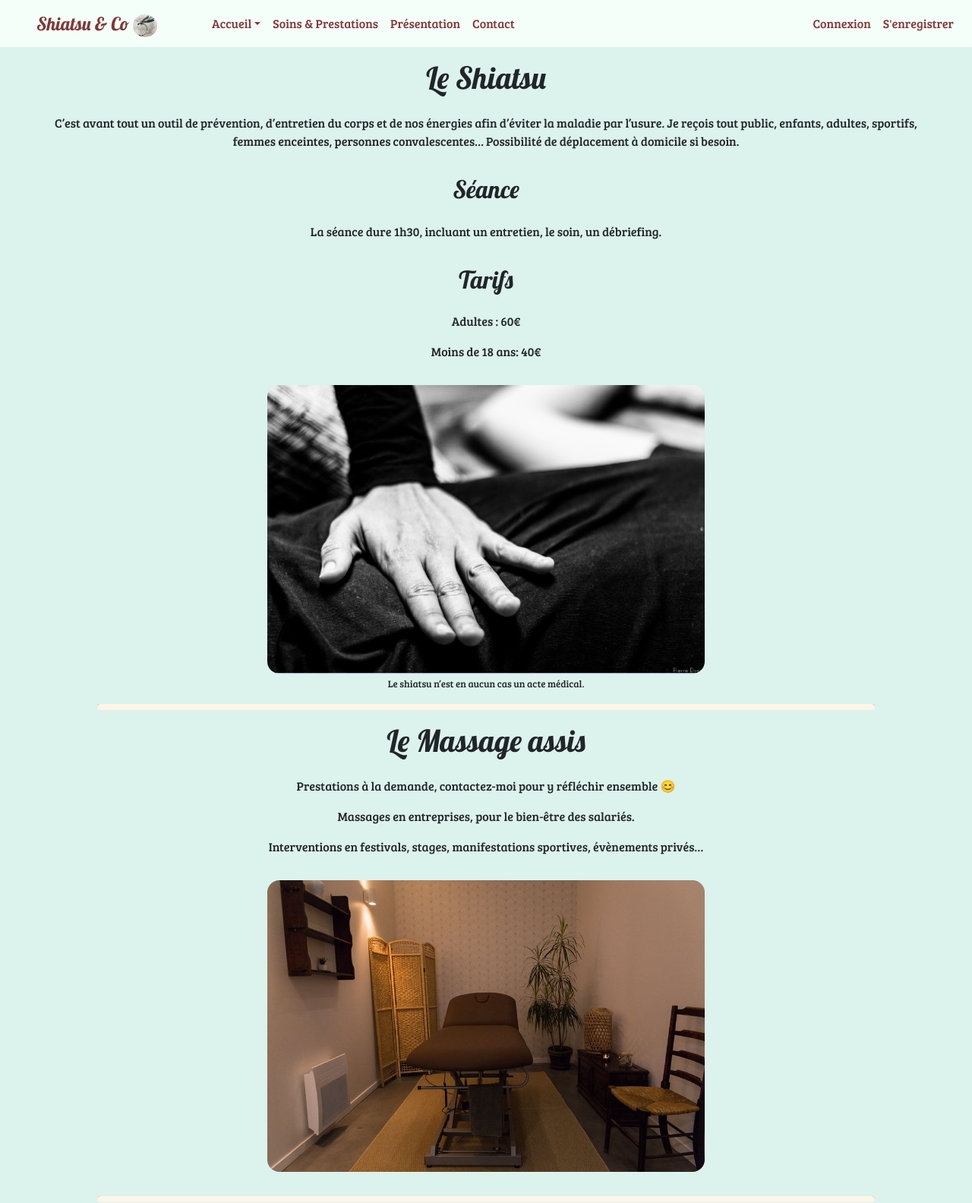
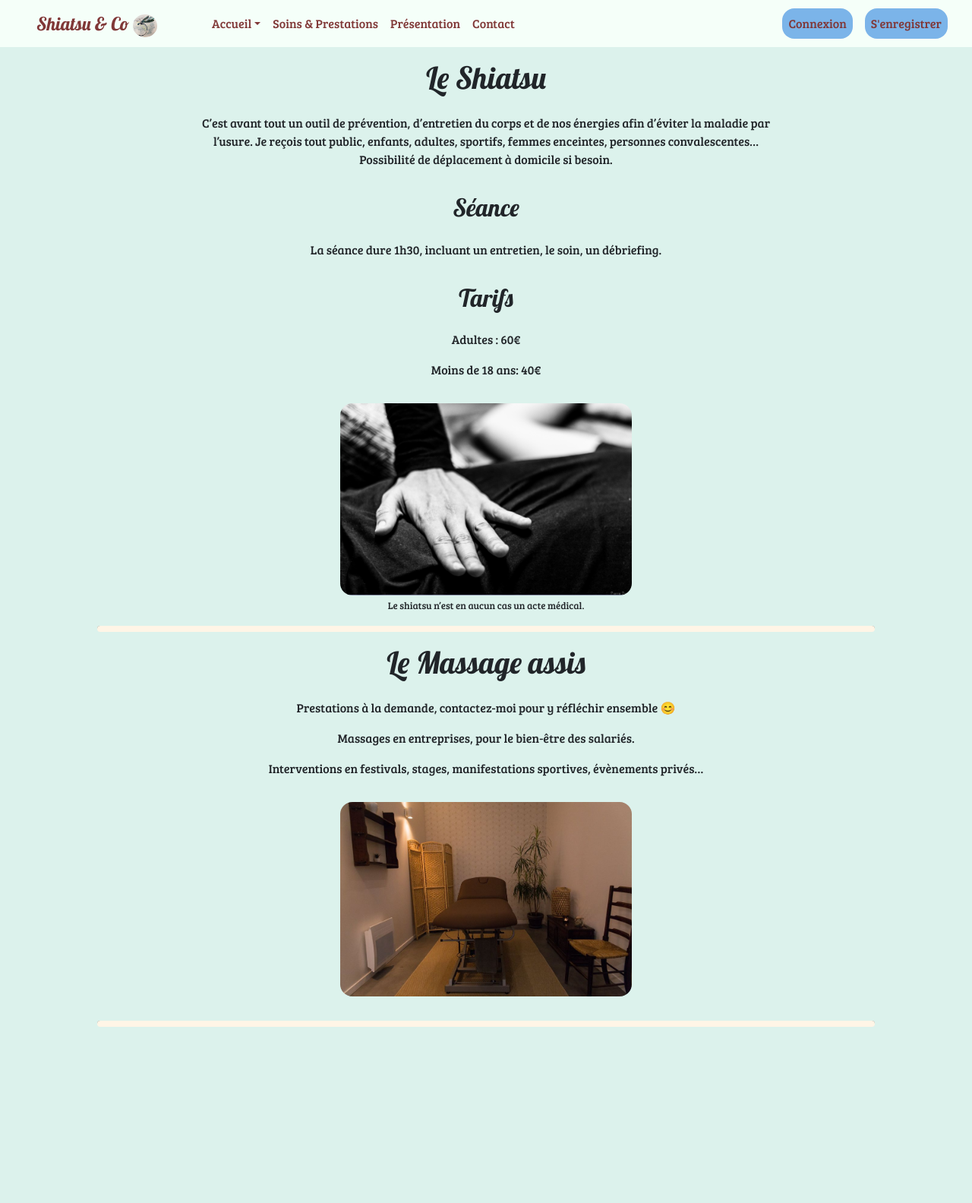
Before and after one commit to alanpacaud/ShiatsuCo, a Symfony app: template templates/main/soins.html.twig in a window 1280 px wide. Shown: the top 1584 px of the page at 76% size. After the commit the page ends 1352 px from the top, so only its background shows below. Run offline with Twig, Linux system fonts and the light colour scheme; the template is opened without the code that fills it, so the values that code supplies are empty; some libraries are stand-ins or nearby versions.

Commit message:
Re-Shape login & signUp in nav

```diff
--- a/public/css/style-centered-text.css
+++ b/public/css/style-centered-text.css
@@ -0,0 +1,5 @@
+/*Rules for long text shaping*/
+.description{
+    margin-left: 20%;
+    margin-right: 20%;
+}
--- a/public/css/style-logout-nav.css
+++ b/public/css/style-logout-nav.css
@@ -3,3 +3,8 @@ li#logout-shape{
     background-color: #FAB1AA!important;
     border-radius: 1rem;
 }
+li.login-shape{
+    border-radius: 1rem;
+    background-color: #7BB4E9;
+    margin-right: 1rem;
+}
--- a/public/css/style-presentation.css
+++ b/public/css/style-presentation.css
@@ -71,7 +71,3 @@ nav {
     border-radius: 0.5rem;
     border: solid #212529;
 }
-#description{
-    margin-left: 20%;
-    margin-right: 20%;
-}
--- a/templates/base.html.twig
+++ b/templates/base.html.twig
@@ -33,6 +33,7 @@
 {#    STYLESHEETS#}
     {% block stylesheets %}<link rel="stylesheet" href="{{ asset('css/style.css') }}">{% endblock %}
     <link rel="stylesheet" href="{{ asset('css/style-logout-nav.css') }}">
+    <link rel="stylesheet" href="{{ asset('css/style-centered-text.css') }}">
 
 {#    fontawsome link#}
     <script src="https://kit.fontawesome.com/a920a4a76c.js" crossorigin="anonymous"></script>
@@ -86,8 +87,8 @@
                 <li class="nav-item"><a class="nav-link" href="{{ path('soins') }}">Le coin des membres</a></li>
                 <li id="logout-shape" class="nav-item"><a class="nav-link" href="{{ path('logout') }}">Déconnexion</a></li>
             {% else %}
-                <li class="nav-item"><a class="nav-link" href="{{ path('account_login') }}">Connexion</a></li>
-                <li class="nav-item"><a class="nav-link" href="{{ path('account_signup') }}">S'enregistrer</a></li>
+                <li class="nav-item login-shape"><a class="nav-link" href="{{ path('account_login') }}">Connexion</a></li>
+                <li class="nav-item login-shape"><a class="nav-link" href="{{ path('account_signup') }}">S'enregistrer</a></li>
             {% endif %}
 
         </ul>
--- a/templates/main/presentation.html.twig
+++ b/templates/main/presentation.html.twig
@@ -14,7 +14,7 @@
         <img id="photo1" src="{{ asset('img/picsToShare/photoShootHead1.png') }}" alt="Qui suis-je?">
     </div>
 
-<section id="description">
+<section class="description">
         <p class="text-center">Ancienne sportive de haut niveau en roller de vitesse, le dépassement de soi est une notion que j’ai rendue
             concrète pendant des années.</p>
 
--- a/templates/main/soins.html.twig
+++ b/templates/main/soins.html.twig
@@ -6,7 +6,7 @@
 
 {% block body %}
 
-    <section class="section-space">
+    <section class="section-space description">
         <div id="spacing-div"></div>
         <h1 class="lobster-align">Le Shiatsu</h1>
         <div id="spacing-div"></div>
@@ -14,6 +14,7 @@
         <p>C’est avant tout un outil de prévention, d’entretien du corps et de nos énergies afin d’éviter la maladie par
             l’usure. Je reçois tout public, enfants, adultes, sportifs, femmes enceintes, personnes convalescentes…
             Possibilité de déplacement à domicile si besoin.</p>
+
 
         <div id="spacing-div"></div>
         <h2 class="lobster-align">Séance</h2>
@@ -34,7 +35,7 @@
 
     <div class="line-separator"></div>
 
-    <section class="section-space">
+    <section class="section-space description">
         <div id="spacing-div"></div>
         <h1 class="lobster-align">Le Massage assis</h1>
         <div id="spacing-div"></div>
```
